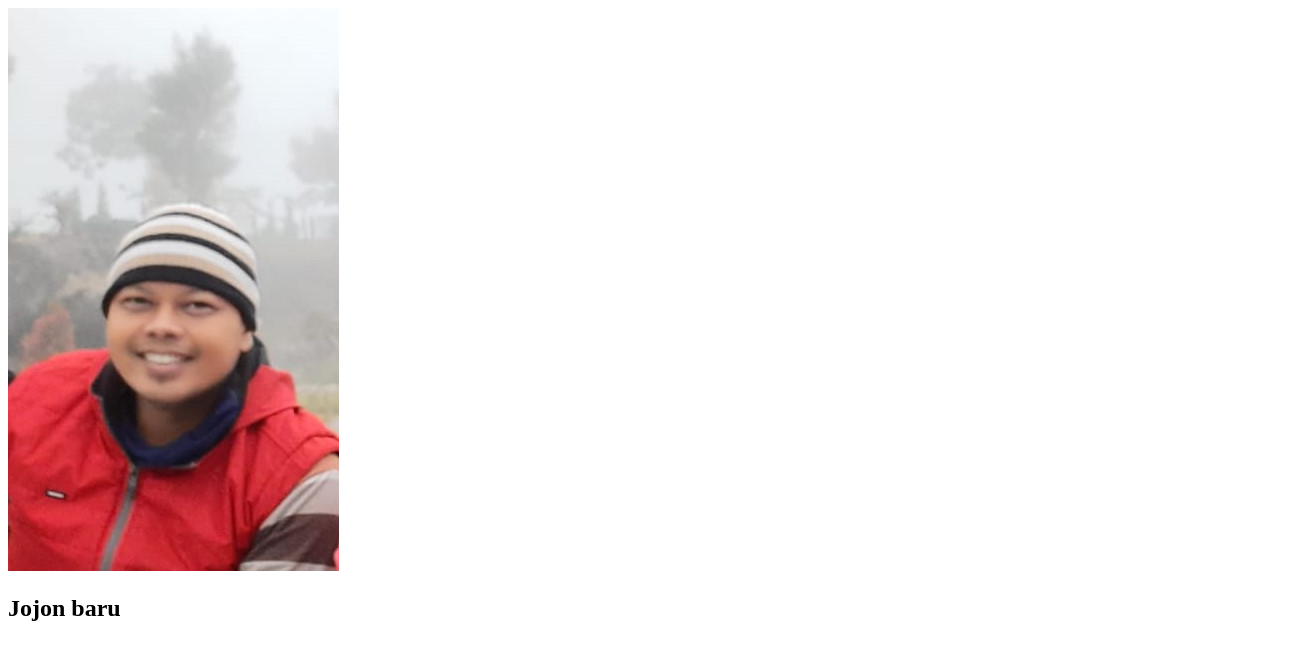
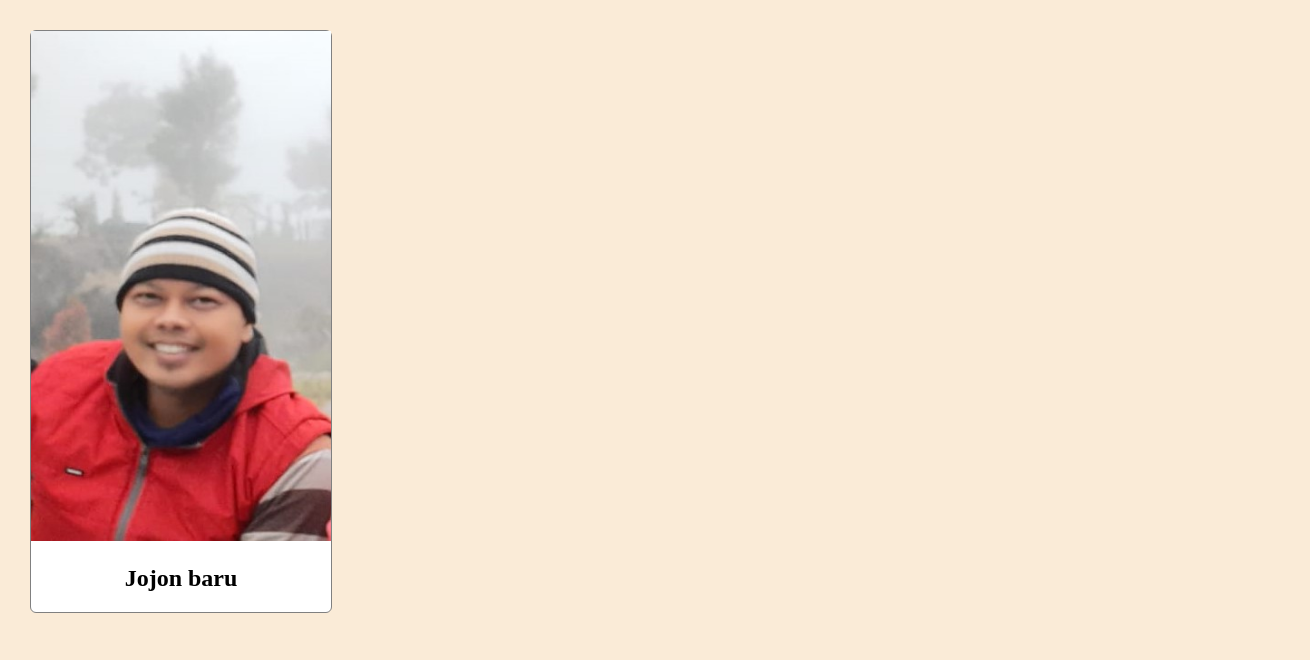
Before and after one commit to dwahyuadi-debug/my-repo-from-remote, a plain HTML site: page index.html in a window 1280 px wide. Shown: the whole page, 1310 px wide, since content can reach past the window. Drawn offline with Linux system fonts and the light colour scheme.

Commit message:
add style.css and id for style

```diff
--- a/index.html
+++ b/index.html
@@ -1,12 +1,13 @@
 <!DOCTYPE html>
 <html>
   <head>
+    <link rel="stylesheet" href="style.css">
   </head>
 
   <body>
-    <div id="profile-image">
-      <img src="images/dwa.jfif" alt="profile image" />
-      <h2>Jojon baru</h2>
+    <div id="profile-container">
+      <img id="profile-image" src="images/dwa.jfif" alt="profile image" />
+      <h2 id="profile-name">Jojon baru</h2>
     </div>
   </body>
 
--- /dev/null
+++ b/style.css
@@ -0,0 +1,21 @@
+body {
+    width: 100%;
+    margin: 30px;
+    background-color: antiquewhite;
+ }
+
+ #profile-container{
+    max-width: 300px;
+    background-color: white;
+    border: 1px solid gray;
+    border-radius: 6px;
+ }
+
+ #profile-image{
+    width: 100%;
+    height: auto;
+ }
+
+ #profile-name{
+    text-align: center;
+ }
```
